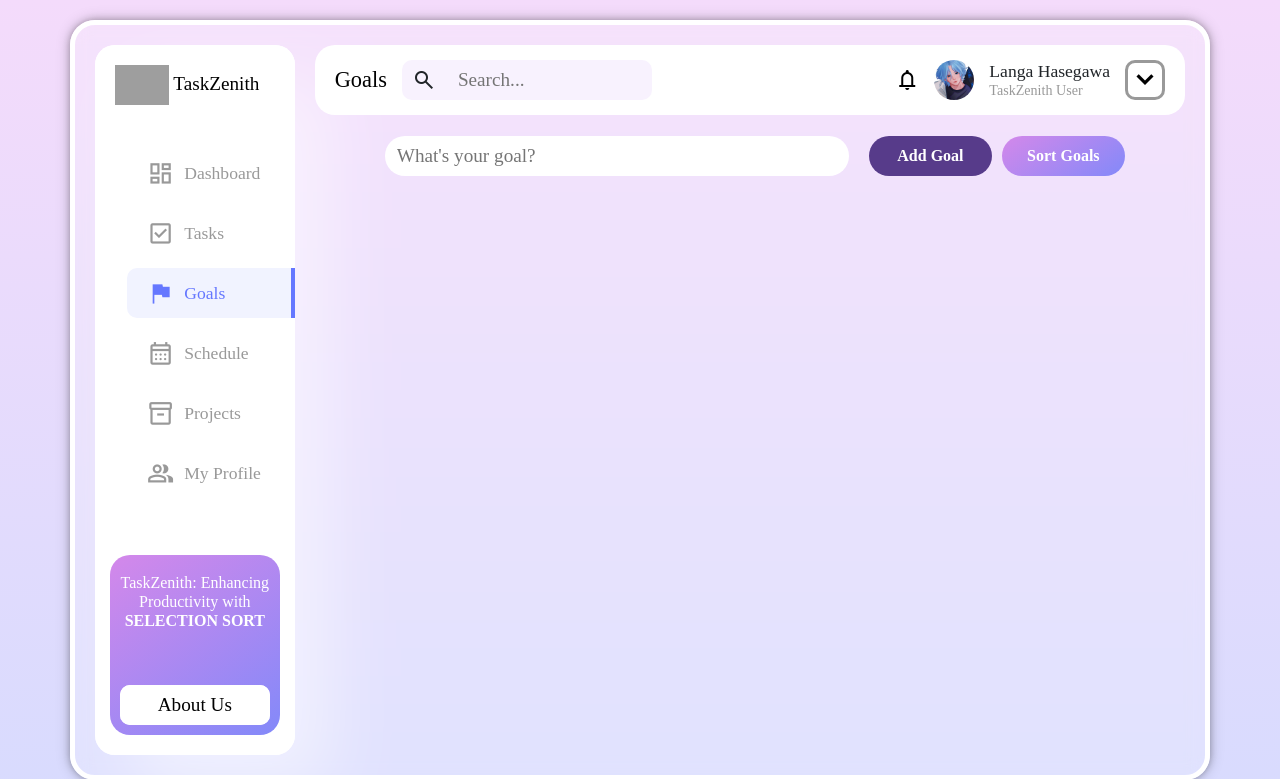
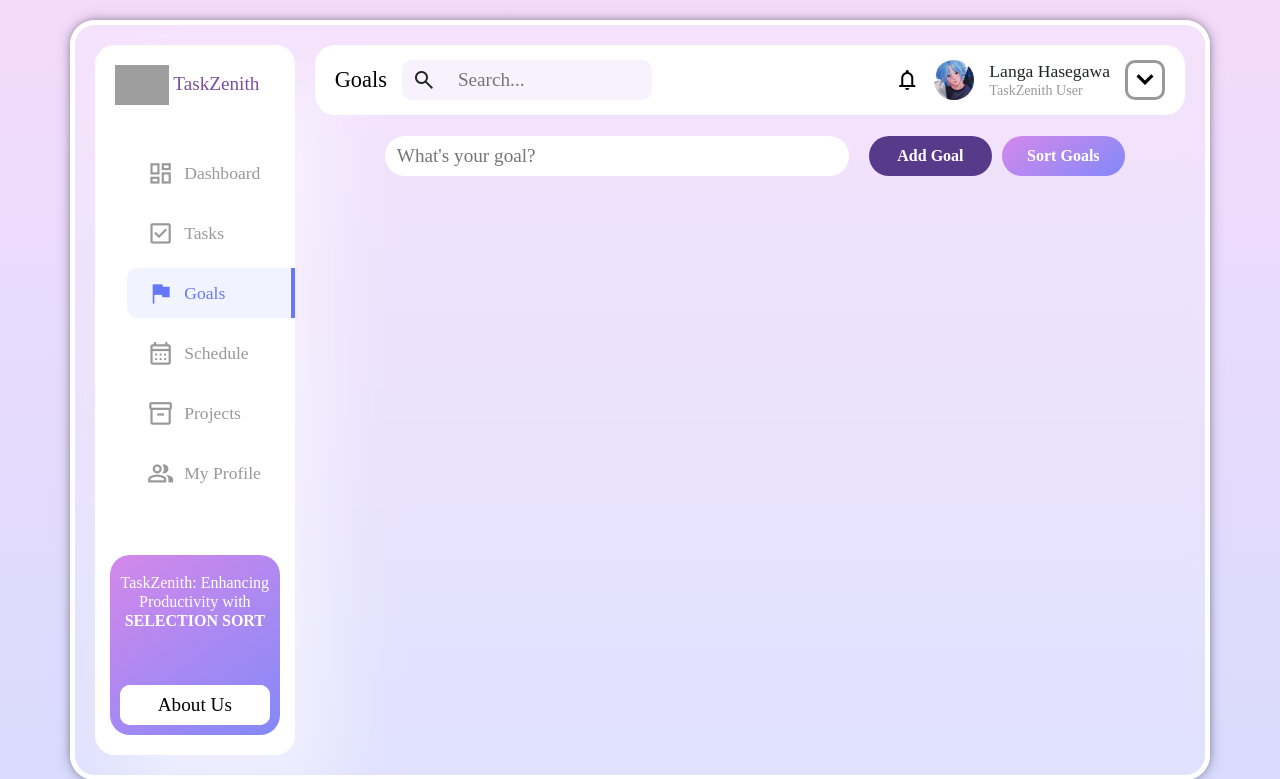
Before and after one commit to jeayuun/TaskZenith, a Flask app: page /goals in a window 1280 px wide. Shown: the top 779 px of the page. Run offline with Flask 3, Linux system fonts and the light colour scheme; the visitor is signed in with stand-in values (Sample User, id 1); some libraries are stand-ins or nearby versions; grey boxes are pictures that could not be loaded.

Commit message:
FINISHED goals.html

```diff
--- a/templates/goals.html
+++ b/templates/goals.html
@@ -10,7 +10,7 @@
 
 {% block content %}
     <div class="logo">
-        <h2>
+        <h2 style="color: #7a4fa1;">
             <img src="https://99gifshop.neocities.org/items/11/tulips_blue_lg_clr.gif" title="TaskZenith" width="30%">
             TaskZenith
         </h2>
```
